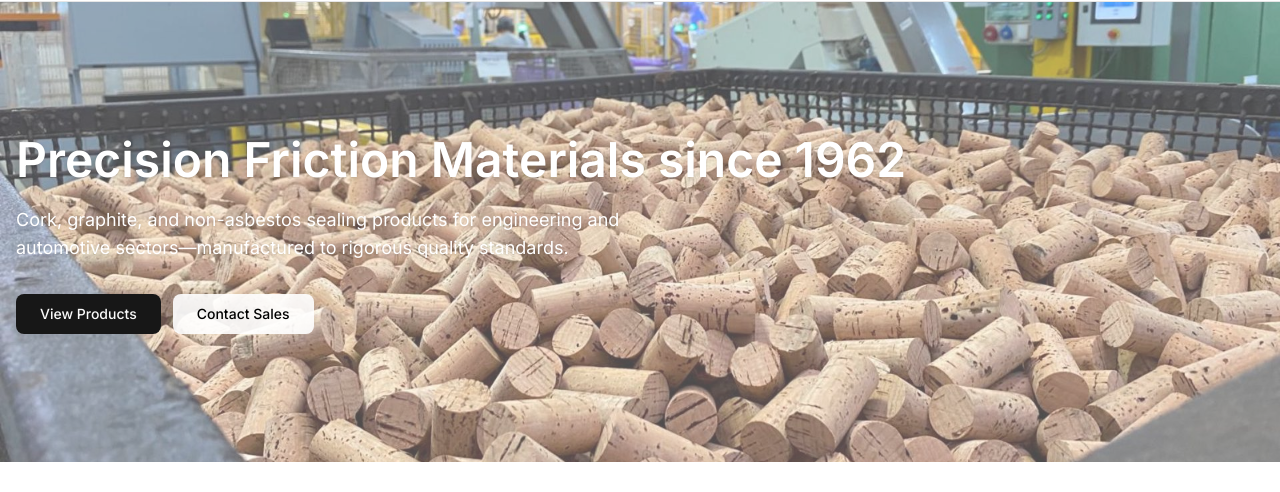
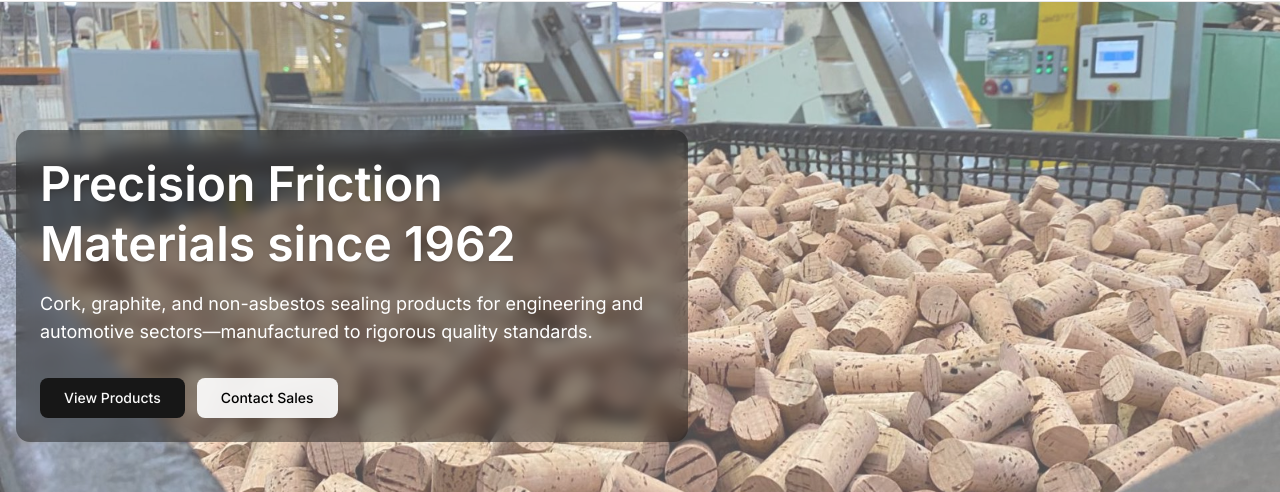
Before and after one commit to pooravdhingra/pearl-frictions-site, a Next.js app: page / in a window 1280 px wide. Shown: the part 263-755 px from the top of the page. Built offline with nearby package versions, Linux system fonts and the light colour scheme.

Commit message:
ready for vercel demo

```diff
--- a/src/app/contact/page.tsx
+++ b/src/app/contact/page.tsx
@@ -134,7 +134,6 @@ export default function ContactPage() {
       {/* LocalBusiness structured data for better SEO */}
       <script
         type="application/ld+json"
-        // @ts-ignore
         dangerouslySetInnerHTML={{
           __html: JSON.stringify({
             "@context": "https://schema.org",
--- a/src/app/page.tsx
+++ b/src/app/page.tsx
@@ -20,24 +20,32 @@ export default function HomePage() {
             />
           </div>
           <div className="mx-auto max-w-7xl px-4 py-24 sm:py-28 lg:py-32 text-white">
+            <div className="inline-block max-w-2xl rounded-xl bg-black/40 backdrop-blur-sm p-6">
               <h1 className="text-3xl sm:text-5xl font-semibold leading-tight drop-shadow">
                 Precision Friction Materials since 1962
               </h1>
-          <p className="mt-4 max-w-2xl text-base sm:text-lg drop-shadow">
-            Cork, graphite, and non-asbestos sealing products for engineering and automotive sectors—manufactured to rigorous quality standards.
+              <p className="mt-4 text-base sm:text-lg">
+                Cork, graphite, and non-asbestos sealing products for engineering and automotive
+                sectors—manufactured to rigorous quality standards.
               </p>
               <div className="mt-8 flex gap-3">
                 <Link href="/products">
                   <Button size="lg" variant="default">View Products</Button>
                 </Link>
                 <Link href="/contact">
-              <Button size="lg" variant="secondary" className="bg-white/90 text-black hover:bg-white">
+                  <Button
+                    size="lg"
+                    variant="secondary"
+                    className="bg-white/90 text-black hover:bg-white"
+                  >
                     Contact Sales
                   </Button>
                 </Link>
               </div>
             </div>
+          </div>
         </section>
+
 
       {/* Company Overview */}
       <Overview />
```
Lines whose indentation alone changed are shown as unchanged.
